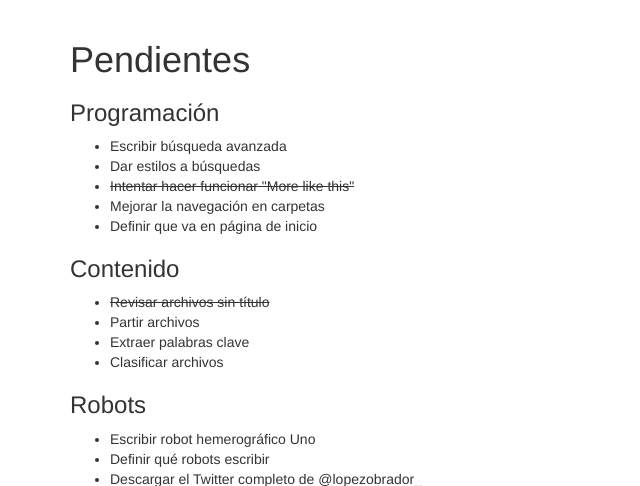
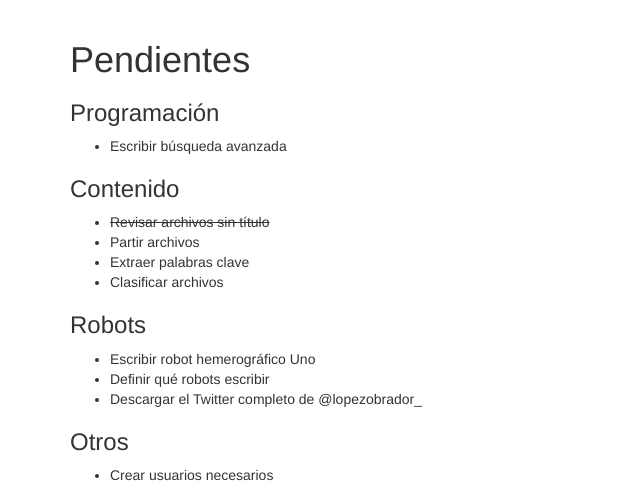
Before and after one commit to joyinsky/pergamum, a Django app: template templates/tasks.html in a window 1280 px wide. Shown: the part 52-538 px from the top of the page, without its empty margins (0-640 px from the left). Run offline with Django 3.2, Linux system fonts and the light colour scheme; the template is opened without the code that fills it, so the values that code supplies are empty; some libraries are stand-ins or nearby versions.

Commit message:
Pendientes

```diff
--- a/templates/tasks.html
+++ b/templates/tasks.html
@@ -6,10 +6,6 @@
     <h3>Programación</h3>
     <ul>
         <li>Escribir búsqueda avanzada</li>
-        <li>Dar estilos a búsquedas</li>
-        <li><s>Intentar hacer funcionar "More like this"</s></li>
-        <li>Mejorar la navegación en carpetas</li>
-        <li>Definir que va en página de inicio</li>
     </ul>
 
     <h3>Contenido</h3>
```
